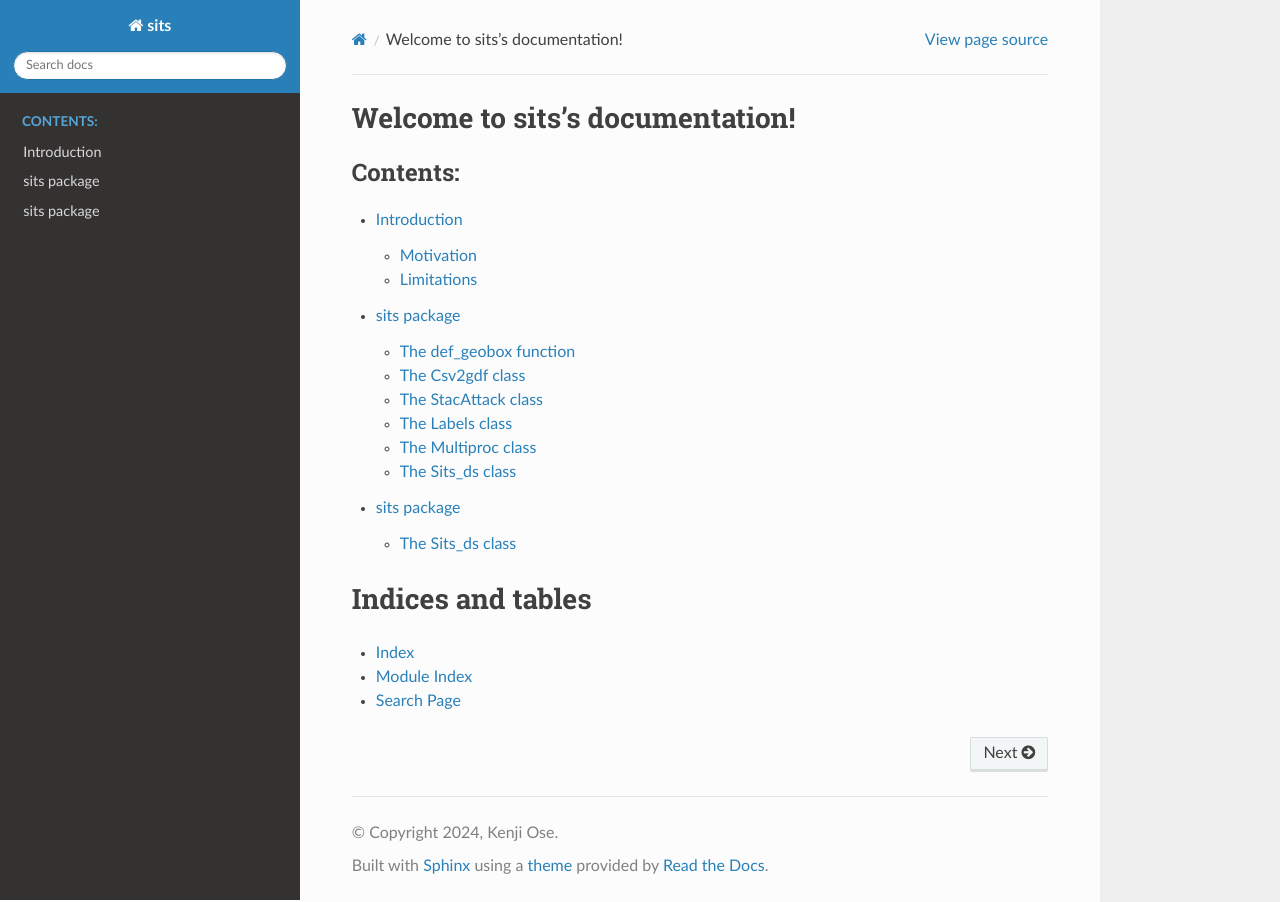
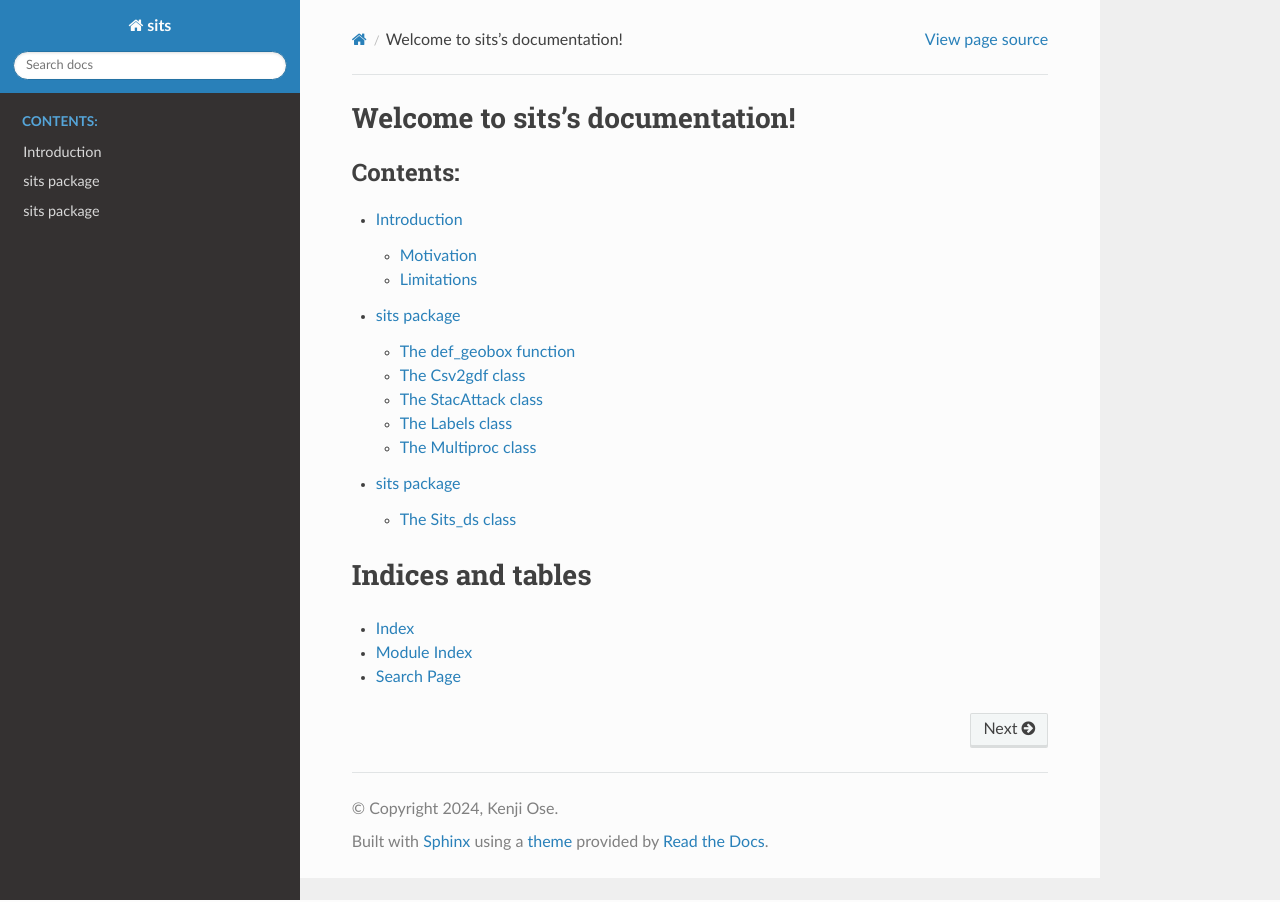
Before and after one commit to kenoz/SITS_utils, a Sphinx documentation site: the page built from docs/source/index.rst, in a window 1280 px wide. Built offline with Sphinx 7.4.7 and the Read the Docs theme 3.1.0, drawn with Linux system fonts in a browser that asks for light colours.

```diff
--- a/docs/source/sits.rst
+++ b/docs/source/sits.rst
@@ -35,10 +35,3 @@ The Multiproc class
    :members:
    :undoc-members:
    :show-inheritance:
-
-The Sits_ds class
-****************
-.. autoclass:: export.Sits_ds
-   :members:
-   :undoc-members:
-   :show-inheritance:
```
